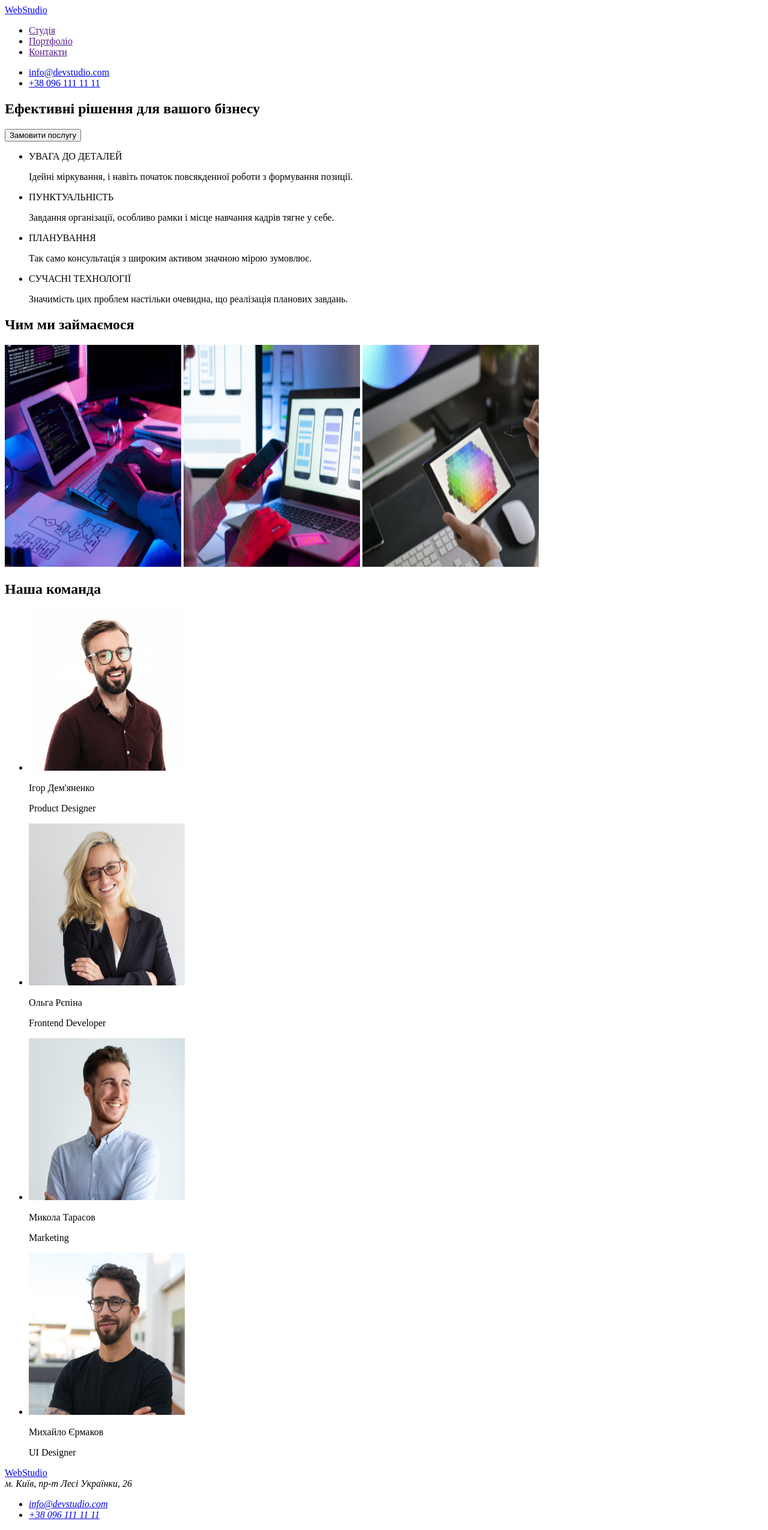
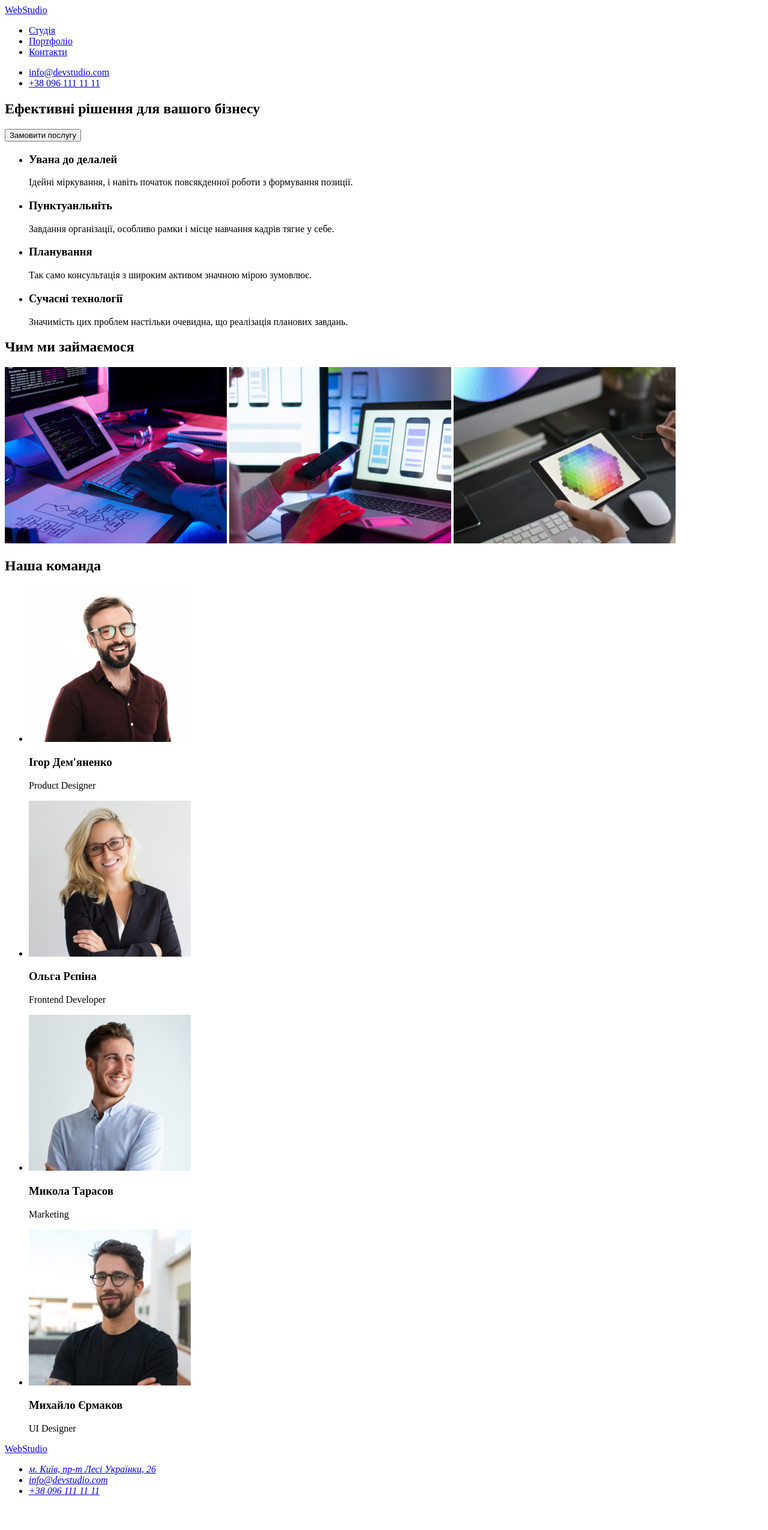
Before and after one commit to YuriiHaldetskyi/homework-1, a plain HTML site: page index.html in a window 1280 px wide. Shown: the whole page at 60% size. After the commit the page ends 2511 px from the top, so only its background shows below. Drawn offline with Linux system fonts and the light colour scheme.

Commit message:
Доопрацювання

```diff
--- a/index.html
+++ b/index.html
@@ -8,12 +8,12 @@
   </head>
   <body>
     <header>
-      <a class="link" href="./index.html" lang="en">WebStudio</a>
       <nav>
+        <a class="link" href="./index.html" lang="en">WebStudio</a>
         <ul>
-          <li><a class="link" href="">Студія</a></li>
-          <li><a class="link" href="">Портфоліо</a></li>
-          <li><a class="link" href="">Контакти</a></li>
+          <li><a class="link" href="#">Студія</a></li>
+          <li><a class="link" href="#">Портфоліо</a></li>
+          <li><a class="link" href="#">Контакти</a></li>
         </ul>
       </nav>
       <ul class="list">
@@ -37,19 +37,19 @@
         <h2 hidden class="section-title">Особливості</h2>
         <ul class="list">
           <li class="list-">
-            <p>УВАГА ДО ДЕТАЛЕЙ</p>
+            <h3>Увана до делалей</h3>
             <p>Ідейні міркування, і навіть початок повсякденної роботи з формування позиції.</p>
           </li>
           <li>
-            <p>ПУНКТУАЛЬНІСТЬ</p>
+            <h3>Пунктуанльніть</h3>
             <p>Завдання організації, особливо рамки і місце навчання кадрів тягне у себе.</p>
           </li>
           <li>
-            <p>ПЛАНУВАННЯ</p>
+            <h3>Планування</h3>
             <p>Так само консультація з широким активом значною мірою зумовлює.</p>
           </li>
           <li>
-            <p>СУЧАСНІ ТЕХНОЛОГІЇ</p>
+            <h3>Сучасні технології</h3>
             <p>Значимість цих проблем настільки очевидна, що реалізація планових завдань.</p>
           </li>
         </ul>
@@ -60,45 +60,45 @@
           class="img"
           src="../images/fobs/img.png"
           alt="Працівник набирає текст на клавіатурі"
-          height="370"
-          width="294"
+          height="294"
+          width="370"
         />
         <img
           class="img"
           src="./images/fobs/img-1.png"
           alt="Працівник звіряє інформацію з телефону та ноутбуку "
-          height="370"
-          width="294"
+          height="294"
+          width="370"
         />
         <img
           class="img"
           src="./images/fobs/img-2.png"
           alt="Працівник вибирає колір на палітрі кольорів"
-          height="370"
-          width="294"
+          height="294"
+          width="370"
         />
       </section>
       <section class="section">
         <h2>Наша команда</h2>
         <ul>
           <li>
-            <img class="img" src="./images/team/ihor.jpg" alt="" height="270" width="260" />
-            <p>Ігор Дем'яненко</p>
+            <img class="img" src="./images/team/ihor.jpg" alt="" height="260" width="270" />
+            <h3>Ігор Дем'яненко</h3>
             <p>Product Designer</p>
           </li>
           <li>
-            <img class="img" src="./images/team/olha.jpg" alt="" height="270" width="260" />
-            <p>Ольга Рєпіна</p>
+            <img class="img" src="./images/team/olha.jpg" alt="" height="260" width="270" />
+            <h3>Ольга Рєпіна</h3>
             <p>Frontend Developer</p>
           </li>
           <li>
-            <img class="img" src="./images/team/mukola.jpg" alt="" height="270" width="260" />
-            <p>Микола Тарасов</p>
+            <img class="img" src="./images/team/mukola.jpg" alt="" height="260" width="270" />
+            <h3>Микола Тарасов</h3>
             <p>Marketing</p>
           </li>
           <li>
-            <img class="img" src="./images/team/mukhailo.jpg" alt="" height="270" width="260" />
-            <p>Михайло Єрмаков</p>
+            <img class="img" src="./images/team/mukhailo.jpg" alt="" height="260" width="270" />
+            <h3>Михайло Єрмаков</h3>
             <p>UI Designer</p>
           </li>
         </ul>
@@ -107,12 +107,22 @@
     <footer>
       <a class="link" href="index.html" lang="en">WebStudio</a>
       <address>
-        м. Київ, пр-т Лесі Українки, 26
         <ul class="lisl">
+          <li>
+            <a class="link" href="https://goo.gl/maps/cLGHzwwjrCpjriFd6" rel="noopener noreferrer">
+              м. Київ, пр-т Лесі Українки, 26
+            </a>
+          </li>
           <li class="list-el">
-            <a class="link" href="mailto:info@devstudio.com">info@devstudio.com</a>
+            <a class="link" href="mailto:info@devstudio.com" rel="noopener noreferrer"
+              >info@devstudio.com</a
+            >
           </li>
-          <li class="list-el"><a class="link" href="tel:+380961111111">+38 096 111 11 11</a></li>
+          <li class="list-el"
+            ><a class="link" href="tel:+380961111111" rel="noopener noreferrer"
+              >+38 096 111 11 11</a
+            ></li
+          >
         </ul>
       </address>
     </footer>
```
